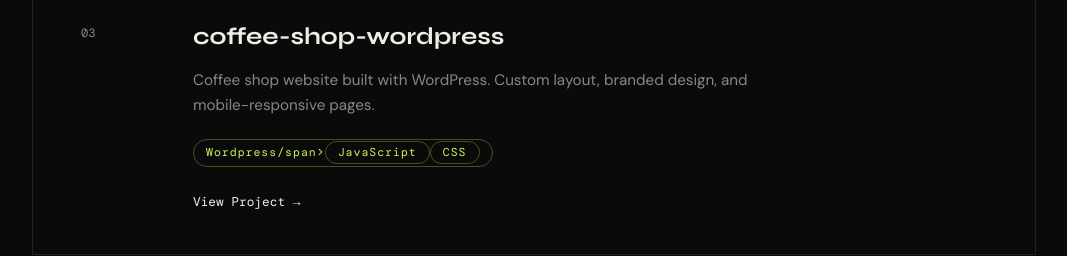
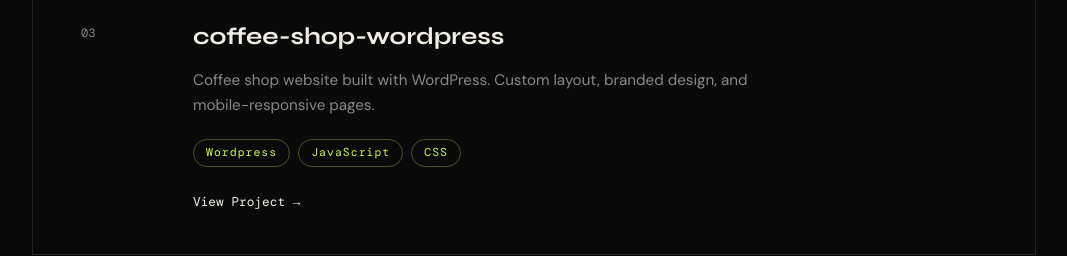
Before and after one commit to MuhammadAhmed414/portfolio-website, a plain HTML site: page index.html in a window 1280 px wide. Shown: the part 3220-3476 px from the top of the page, without its empty margins (106-1173 px from the left). Drawn offline with nearby package versions, Linux system fonts and the light colour scheme; a web font is replaced by a local one.

Commit message:
index.html

```diff
--- a/index.html
+++ b/index.html
@@ -165,7 +165,7 @@
           <h3>coffee-shop-wordpress</h3>
           <p> Coffee shop website built with WordPress. Custom layout, branded design, and mobile-responsive pages.</p>
           <div class="project-tags">
-            <span>Wordpress/span><span>JavaScript</span><span>CSS</span>
+            <span>Wordpress</span><span>JavaScript</span><span>CSS</span>
           </div>
           <a href="https://github.com/MuhammadAhmed414" class="project-link">View Project →</a>
         </div>
```
